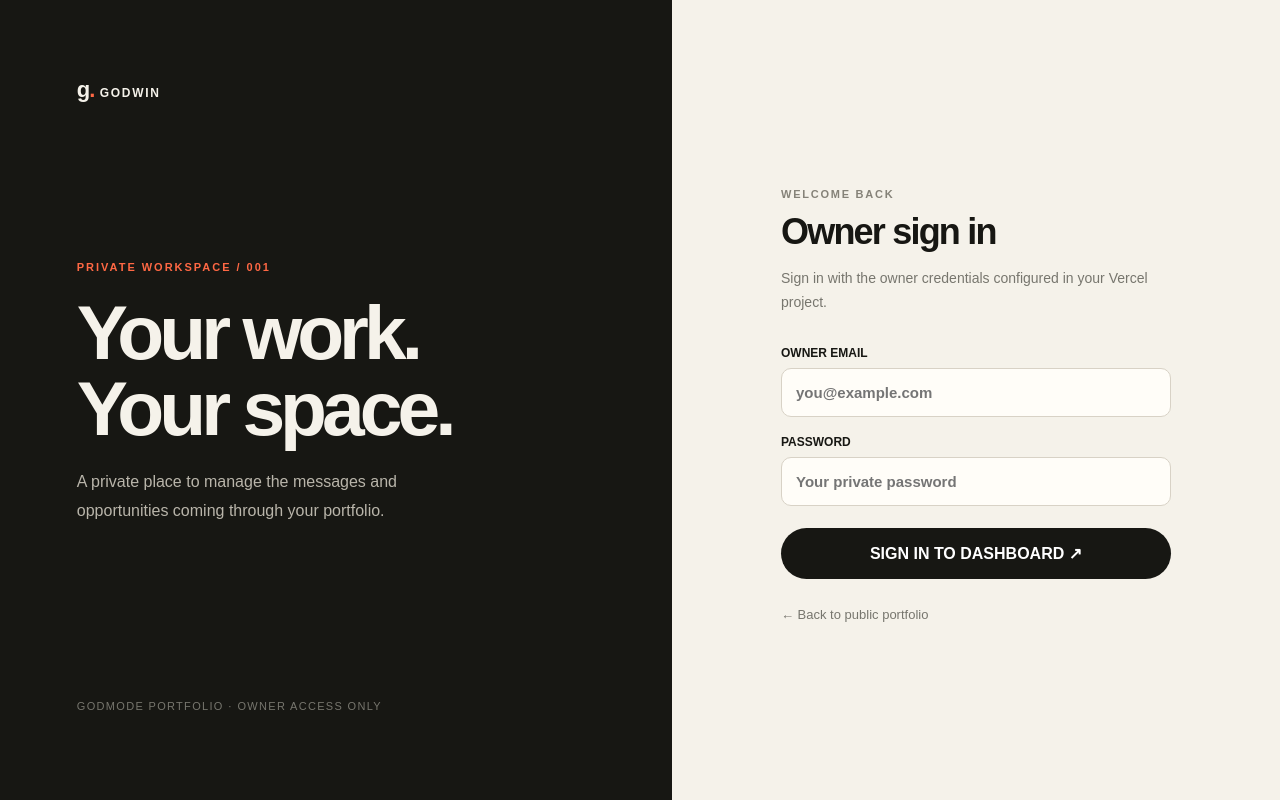
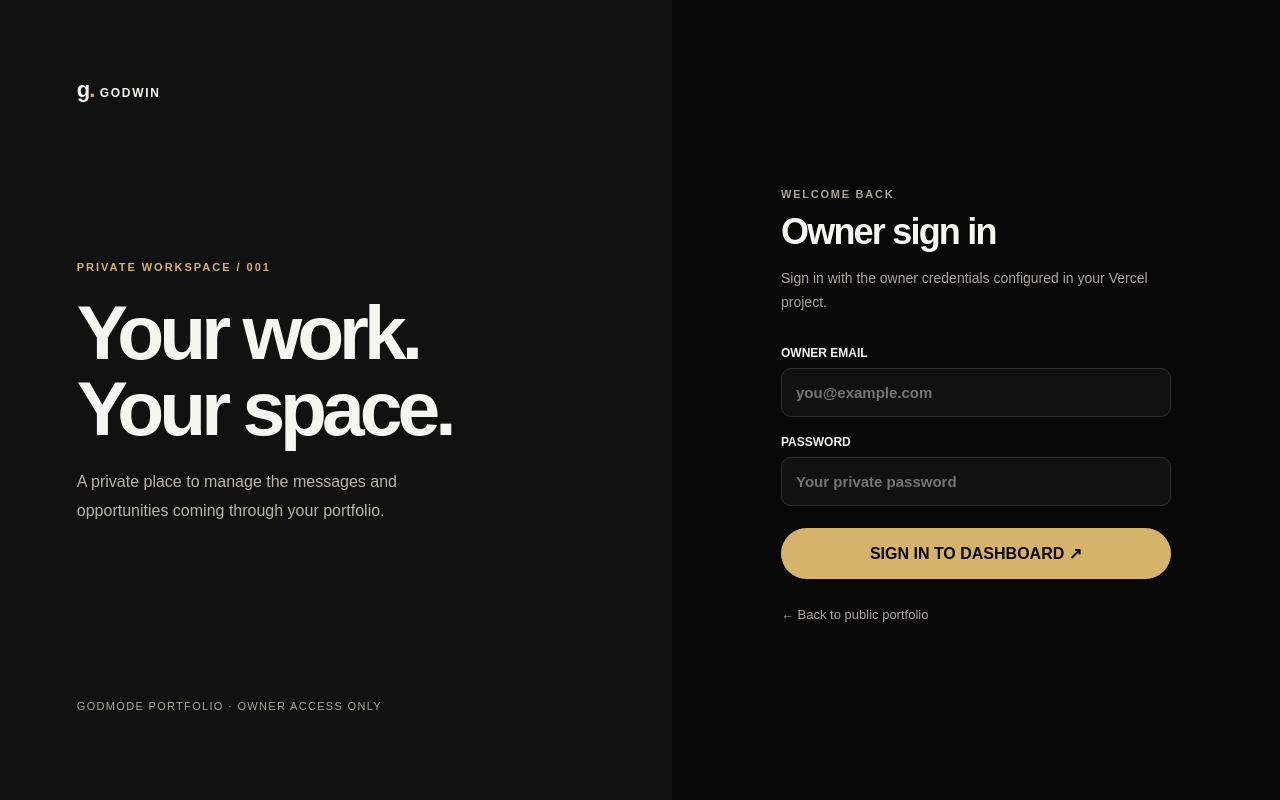
Before and after one commit to mrceogodwin/designbygodwin, a Next.js app: page /admin/login in a window 1280 px wide. Built offline with nearby package versions, Linux system fonts and the light colour scheme; a web font is replaced by a local one.

Commit message:
Match owner login to black and gold portfolio design

```diff
--- a/app/admin/login/page.tsx
+++ b/app/admin/login/page.tsx
@@ -39,35 +39,35 @@ export default function AdminLoginPage() {
   }
 
   return (
-    <main style={{ minHeight: "100vh", background: "#f5f2ea", color: "#171713", display: "grid", gridTemplateColumns: "minmax(0, 1.05fr) minmax(320px, .95fr)", fontFamily: "Arial, sans-serif" }}>
-      <section style={{ background: "#171713", color: "#f5f2ea", padding: "clamp(28px, 6vw, 88px)", display: "flex", flexDirection: "column", justifyContent: "space-between", minHeight: "100%" }}>
-        <Link href="/" style={{ color: "inherit", fontWeight: 800, letterSpacing: "-.04em", fontSize: 22 }}>g<span style={{ color: "#ff6844" }}>.</span> <span style={{ fontSize: 12, letterSpacing: ".14em" }}>GODWIN</span></Link>
+    <main style={{ minHeight: "100vh", background: "#080808", color: "#f5f5f2", display: "grid", gridTemplateColumns: "minmax(0, 1.05fr) minmax(320px, .95fr)", fontFamily: "Arial, sans-serif" }}>
+      <section style={{ background: "#111111", color: "#f5f5f2", padding: "clamp(28px, 6vw, 88px)", display: "flex", flexDirection: "column", justifyContent: "space-between", minHeight: "100%" }}>
+        <Link href="/" style={{ color: "inherit", fontWeight: 800, letterSpacing: "-.04em", fontSize: 22 }}>g<span style={{ color: "#d6b36a" }}>.</span> <span style={{ fontSize: 12, letterSpacing: ".14em" }}>GODWIN</span></Link>
         <div style={{ maxWidth: 520, paddingBlock: 60 }}>
-          <p style={{ color: "#ff6844", fontSize: 11, letterSpacing: ".18em", fontWeight: 700 }}>PRIVATE WORKSPACE / 001</p>
+          <p style={{ color: "#d6b36a", fontSize: 11, letterSpacing: ".18em", fontWeight: 700 }}>PRIVATE WORKSPACE / 001</p>
           <h1 style={{ fontSize: "clamp(42px, 6vw, 78px)", lineHeight: .98, letterSpacing: "-.065em", margin: "22px 0" }}>Your work.<br />Your space.</h1>
           <p style={{ color: "#b9b5aa", fontSize: 16, lineHeight: 1.8, maxWidth: 390 }}>A private place to manage the messages and opportunities coming through your portfolio.</p>
         </div>
-        <p style={{ color: "#77766e", fontSize: 11, letterSpacing: ".12em" }}>GODMODE PORTFOLIO · OWNER ACCESS ONLY</p>
+        <p style={{ color: "#aaa69b", fontSize: 11, letterSpacing: ".12em" }}>GODMODE PORTFOLIO · OWNER ACCESS ONLY</p>
       </section>
 
       <section style={{ display: "grid", placeItems: "center", padding: 24 }}>
         <div style={{ width: "100%", maxWidth: 390 }}>
-          <p style={{ color: "#858278", fontSize: 11, letterSpacing: ".16em", fontWeight: 700 }}>WELCOME BACK</p>
+          <p style={{ color: "#aaa69b", fontSize: 11, letterSpacing: ".16em", fontWeight: 700 }}>WELCOME BACK</p>
           <h2 style={{ fontSize: 36, letterSpacing: "-.05em", margin: "10px 0" }}>Owner sign in</h2>
-          <p style={{ color: "#77766e", fontSize: 14, lineHeight: 1.7, marginBottom: 32 }}>Sign in with the owner credentials configured in your Vercel project.</p>
+          <p style={{ color: "#aaa69b", fontSize: 14, lineHeight: 1.7, marginBottom: 32 }}>Sign in with the owner credentials configured in your Vercel project.</p>
           <form onSubmit={handleSubmit} style={{ display: "grid", gap: 18 }}>
             <label style={{ display: "grid", gap: 8, fontSize: 12, fontWeight: 700 }}>
               OWNER EMAIL
-              <input type="email" autoComplete="username" required value={email} onChange={(event) => setEmail(event.target.value)} placeholder="you@example.com" style={{ padding: "15px 14px", border: "1px solid #d8d2c6", borderRadius: 10, background: "#fffdf8", outlineColor: "#ff6844", fontSize: 15 }} />
+              <input type="email" autoComplete="username" required value={email} onChange={(event) => setEmail(event.target.value)} placeholder="you@example.com" style={{ padding: "15px 14px", border: "1px solid #30302b", borderRadius: 10, background: "#111111", color: "#f5f5f2", outlineColor: "#d6b36a", fontSize: 15 }} />
             </label>
             <label style={{ display: "grid", gap: 8, fontSize: 12, fontWeight: 700 }}>
               PASSWORD
-              <input type="password" autoComplete="current-password" required value={password} onChange={(event) => setPassword(event.target.value)} placeholder="Your private password" style={{ padding: "15px 14px", border: "1px solid #d8d2c6", borderRadius: 10, background: "#fffdf8", outlineColor: "#ff6844", fontSize: 15 }} />
+              <input type="password" autoComplete="current-password" required value={password} onChange={(event) => setPassword(event.target.value)} placeholder="Your private password" style={{ padding: "15px 14px", border: "1px solid #30302b", borderRadius: 10, background: "#111111", color: "#f5f5f2", outlineColor: "#d6b36a", fontSize: 15 }} />
             </label>
-            {error ? <p role="alert" style={{ color: "#a42b1b", background: "#fbe8e3", borderRadius: 8, padding: 12, fontSize: 13, lineHeight: 1.5 }}>{error}</p> : null}
-            <button type="submit" disabled={busy} style={{ border: 0, borderRadius: 999, padding: "16px 20px", background: busy ? "#77766e" : "#171713", color: "#fff", fontWeight: 700, cursor: busy ? "wait" : "pointer", marginTop: 4 }}>{busy ? "SIGNING IN…" : "SIGN IN TO DASHBOARD ↗"}</button>
+            {error ? <p role="alert" style={{ color: "#f2b7aa", background: "#281512", borderRadius: 8, padding: 12, fontSize: 13, lineHeight: 1.5 }}>{error}</p> : null}
+            <button type="submit" disabled={busy} style={{ border: 0, borderRadius: 999, padding: "16px 20px", background: busy ? "#77766e" : "#d6b36a", color: "#080808", fontWeight: 700, cursor: busy ? "wait" : "pointer", marginTop: 4 }}>{busy ? "SIGNING IN…" : "SIGN IN TO DASHBOARD ↗"}</button>
           </form>
-          <Link href="/" style={{ display: "inline-block", marginTop: 28, fontSize: 13, color: "#77766e" }}>← Back to public portfolio</Link>
+          <Link href="/" style={{ display: "inline-block", marginTop: 28, fontSize: 13, color: "#aaa69b" }}>← Back to public portfolio</Link>
         </div>
       </section>
       <style jsx global>{`@media (max-width: 760px) { main { grid-template-columns: 1fr !important; } main > section:first-child { min-height: auto !important; padding: 26px !important; } main > section:first-child > div { padding-block: 40px !important; } main > section:last-child { padding: 44px 24px 56px !important; } }`}</style>
```
